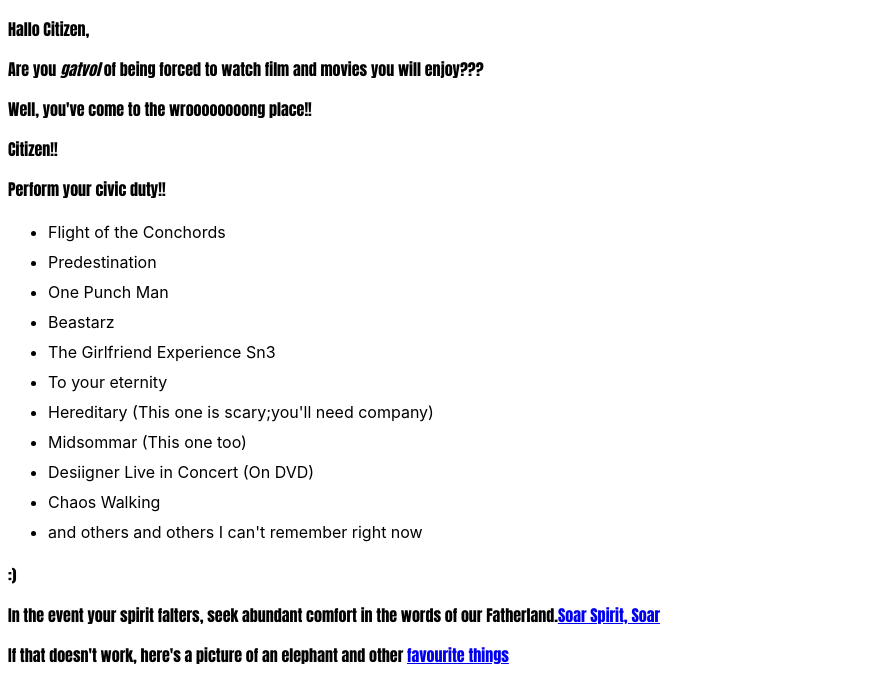
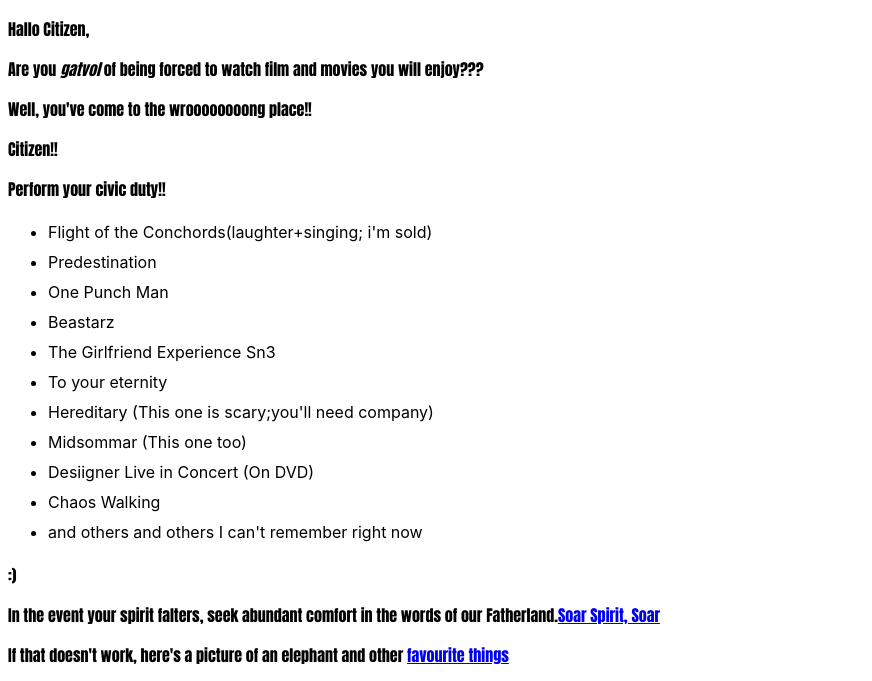
Before and after one commit to NdegwaG/myfirstwebsite, a plain HTML site: page index.html in a window 1280 px wide. Shown: the part 110-791 px from the top of the page, without its empty margins (0-872 px from the left). Drawn offline with Linux system fonts and the light colour scheme.

Commit message:
Add description of FOTC

```diff
--- a/index.html
+++ b/index.html
@@ -13,7 +13,7 @@
     <p><strong>Citizen!!</strong></p>
     <p>Perform your civic duty!!</p>
     <ul>
-      <li>Flight of the Conchords</li>
+      <li>Flight of the Conchords(laughter+singing; i'm sold)</li>
       <li>Predestination</li>
       <li>One Punch Man</li>
       <li>Beastarz</li>
```
